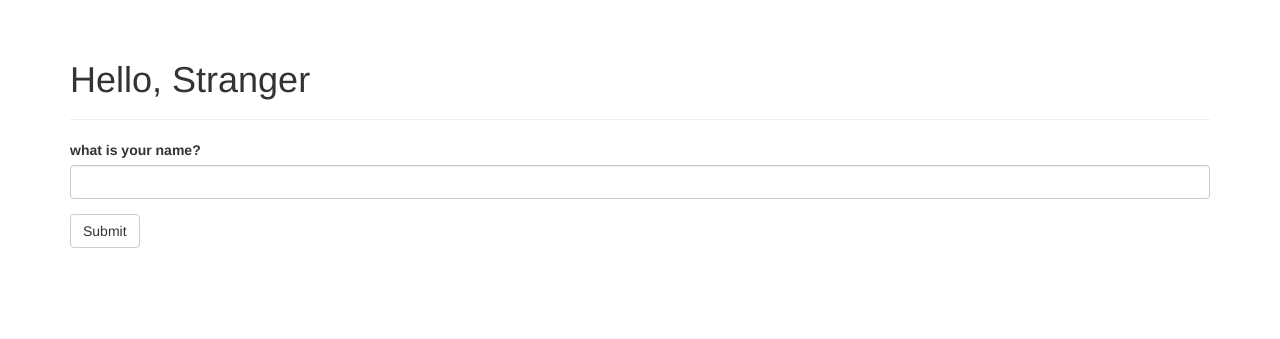
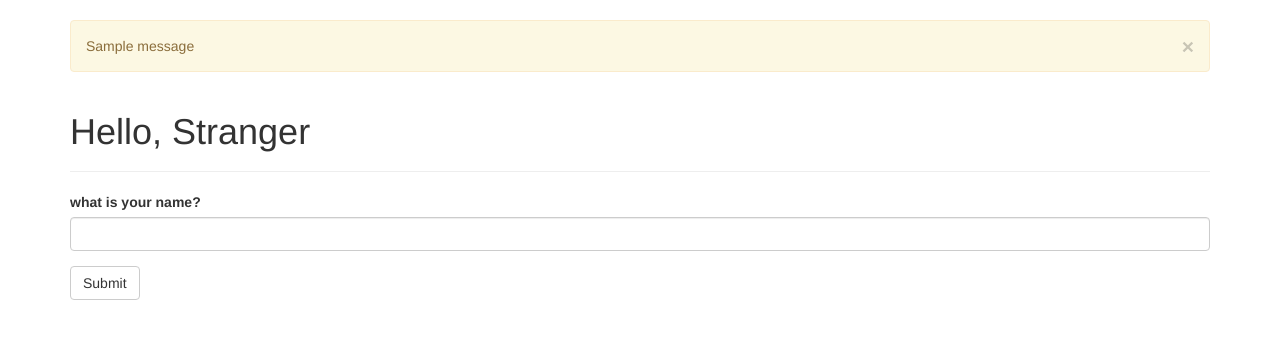
Before and after one commit to Yangbo3304/flaskweb, a Flask app: page / in a window 1280 px wide. Shown: the part 52-391 px from the top of the page. Run offline with Flask 2, Linux system fonts and the light colour scheme; one stand-in notice (Sample message) is shown; some libraries are stand-ins or nearby versions.

Commit message:
add flash

```diff
--- a/hello.py
+++ b/hello.py
@@ -1,10 +1,10 @@
 #!/usr/bin/evn python
 # -*- coding: UTF-8 -*-
-from flask import Flask, render_template, session, url_for, redirect
+from flask import Flask, flash
+from flask import render_template, session, url_for, redirect
 from flask_moment import Moment
 from flask_script import Manager
 from flask_bootstrap import Bootstrap
-from datetime import datetime
 from flask_wtf import FlaskForm as Form
 from wtforms import StringField, SubmitField
 from wtforms.validators import DataRequired
@@ -26,6 +26,9 @@ class NameForm(Form):
 def index():
     form = NameForm()
     if form.validate_on_submit():
+        old_name = session.get('name')
+        if old_name is not None and old_name != form.name.data:
+            flash("Looks like you have changed your name!")
         session['name'] = form.name.data
         return redirect(url_for('index'))
     return render_template('index.html', form=form, name=session.get('name'))
--- a/templates/base.html
+++ b/templates/base.html
@@ -30,6 +30,12 @@
 
 {% block content %}
 <div class="container">
+    {% for message in get_flashed_messages() %}
+    <div class="alert alert-warning">
+        <button type="button" class="close" data-dismiss="alert">&times;</button>
+        {{message}}
+    </div>
+    {% endfor %}
     {% block page_content %}{% endblock %}
 </div>
 {% endblock %}
```
